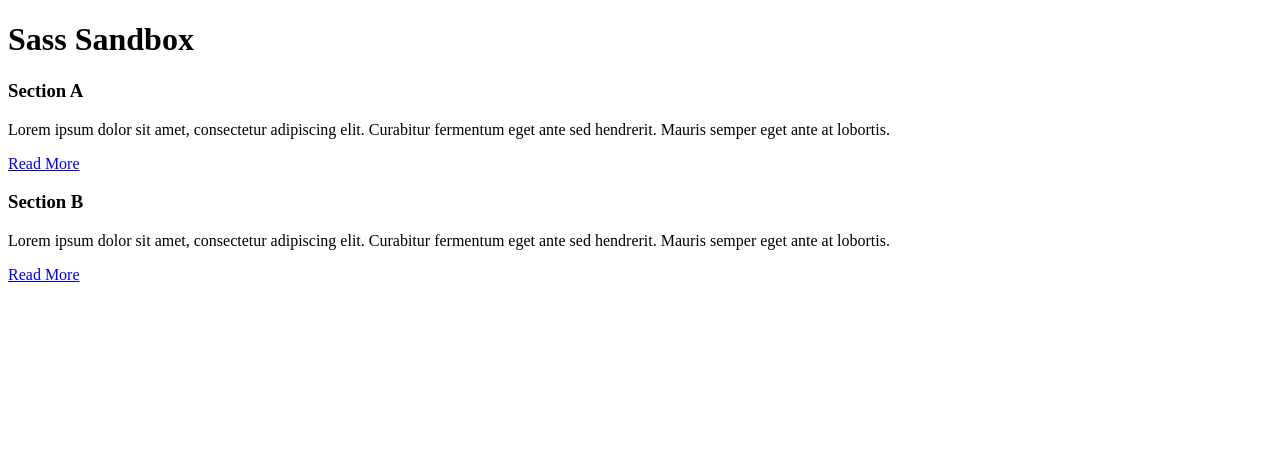
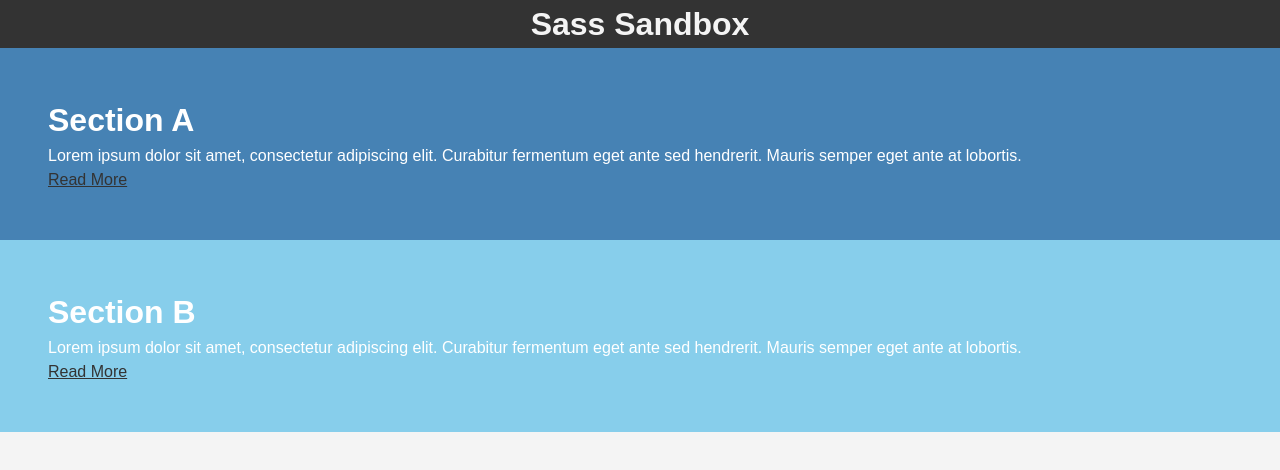
Before and after one commit to Object-ions/scss-sandbox, a React (Create React App) app: page / in a window 1280 px wide. Shown: the top 470 px of the page. Built offline with nearby package versions, Linux system fonts and the light colour scheme.

Commit message:
Inheritance and structuring

```diff
--- a/src/Components/App.scss
+++ b/src/Components/App.scss
@@ -0,0 +1,48 @@
+@import "variables";
+
+* {
+  margin: 0;
+  padding: 0;
+}
+
+body {
+  background: $light-color;
+  color: $dark-color;
+  font-family: Arial, Helvetica, sans-serif;
+  line-height: 1.5;
+}
+
+header {
+  background: $dark-color;
+  color: $light-color;
+
+  h1 {
+    text-align: center;
+  }
+}
+
+.section {
+  padding: 3rem;
+
+  h3 {
+    font-size: 2rem;
+  }
+
+  &-a {
+    background: $primary-color;
+    color: #fff;
+  }
+
+  &-b {
+    background: $secondary-color;
+    color: #fff;
+  }
+}
+
+a {
+  color: #333;
+
+  &:hover {
+    color: coral;
+  }
+}
```
